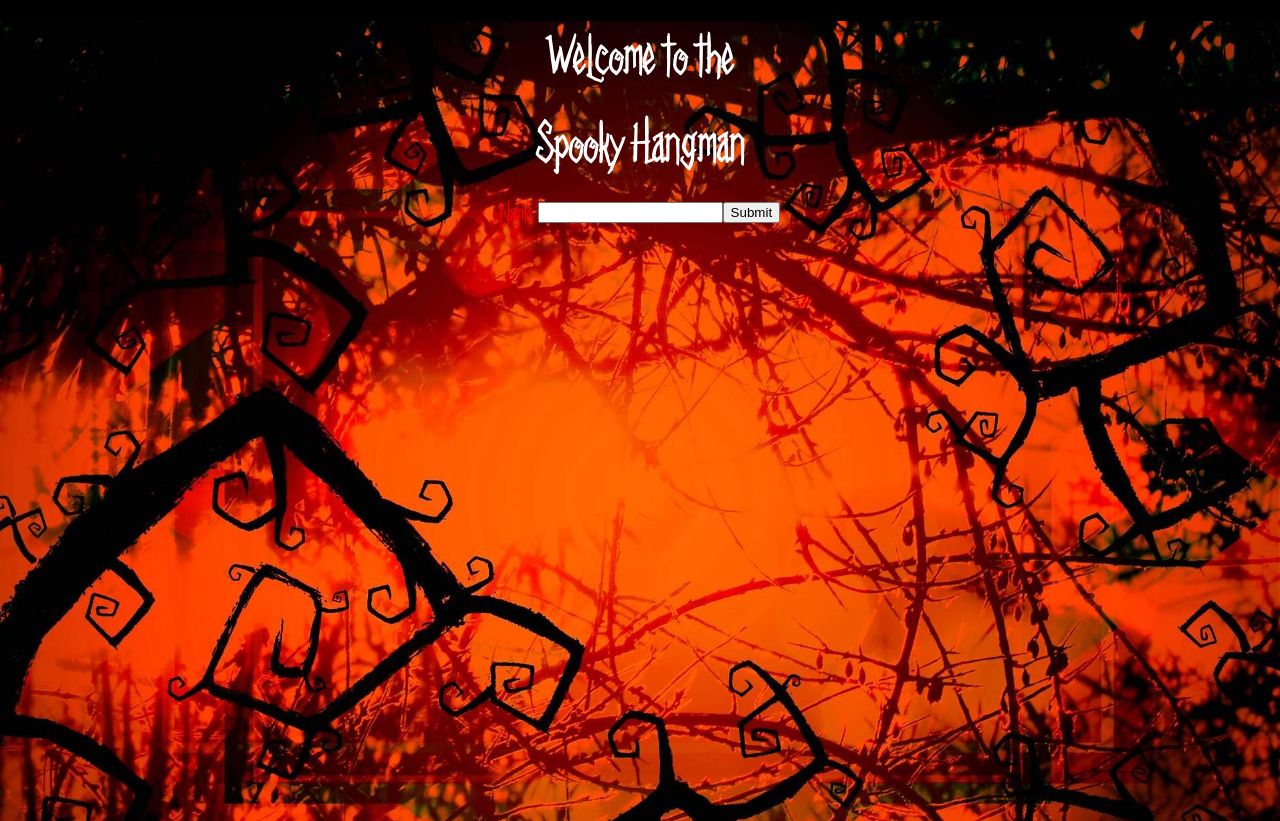
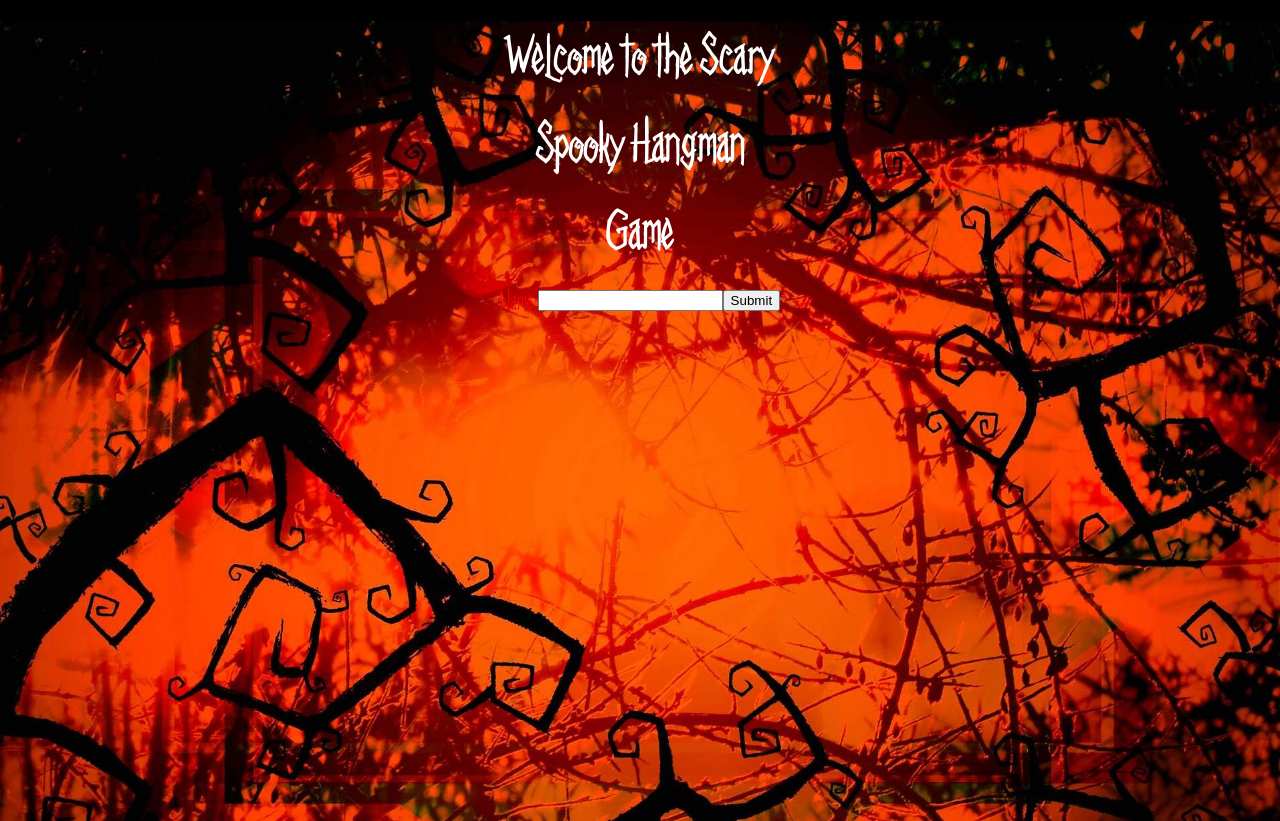
Before and after one commit to Talleb/Hangman, a React (Create React App) app: page / in a window 1280 px wide. Built offline with nearby package versions, Linux system fonts and the light colour scheme.

Commit message:
#21 added landing/loading-page and react-router-dom

```diff
--- a/src/components/LandingPage.jsx
+++ b/src/components/LandingPage.jsx
@@ -4,8 +4,11 @@ import './LandingPage.css'
 const LandingPage = () => {
     return (
         <div>
-            <h1>Welcome to the</h1>
+            <h1>Welcome to the Scary</h1>
             <h1>Spooky Hangman</h1>
+            <h1>Game</h1>
+
+
                 <form>
                 <label>   Name:<input type="text" name="name" />
             </label>
```
